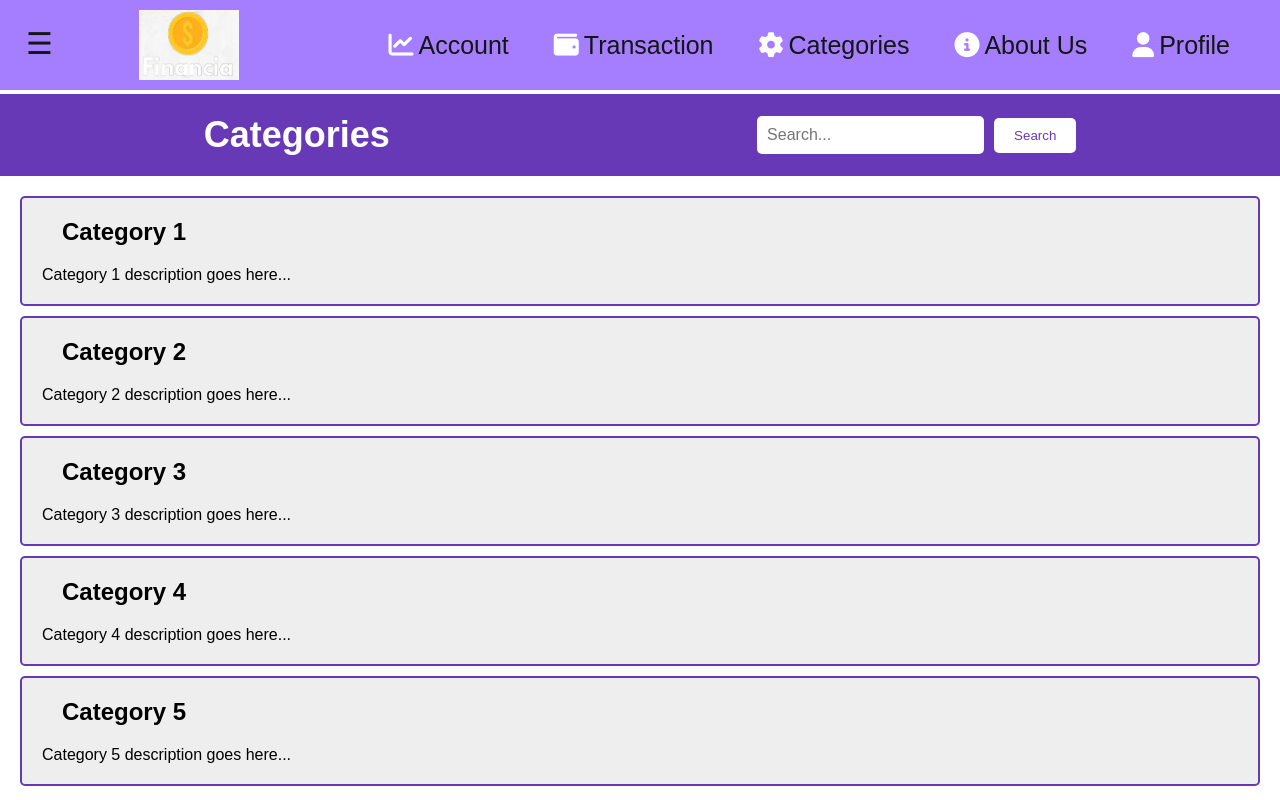
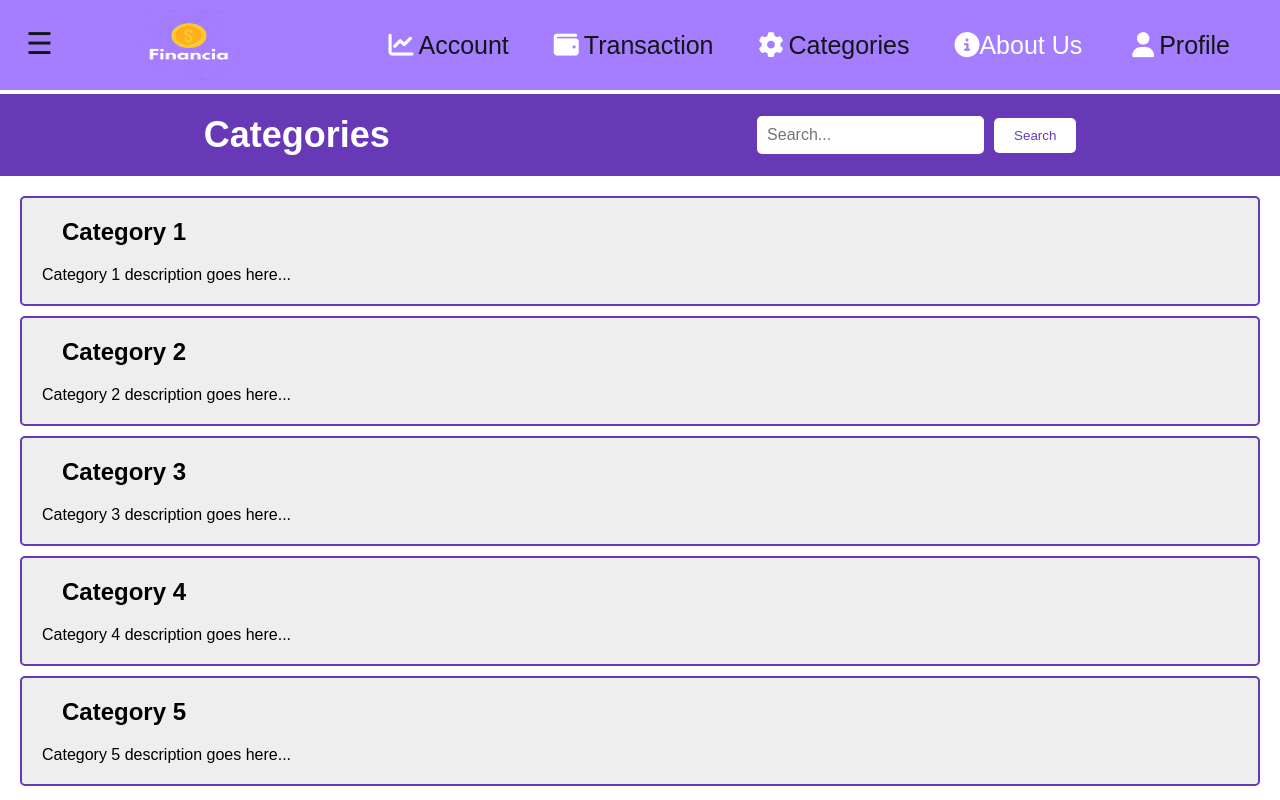
Before and after one commit to mohnish201/Financia, a plain HTML site: page Categories/Categories.html in a window 1280 px wide. Drawn offline with Linux system fonts and the light colour scheme.

Commit message:
Day-3_work(About-Us)

```diff
--- a/Categories/Categories.html
+++ b/Categories/Categories.html
@@ -19,7 +19,7 @@
 
             <span style="font-size:30px;cursor:pointer" onclick="openNav()">&#9776;</span>
           </div>
-        <img src="./financia.logo.jpg" alt="Logo">
+        <img src="./Financia PNG.png" alt="Logo">
 
 
     </div>
@@ -27,7 +27,7 @@
         <li><a href="#"><i class="fas fa-chart-line"></i></a>Account</li>
         <li><a href="#"><i class="fas fa-wallet"></i></a>Transaction</li>
         <li><a href="#"><i class="fas fa-cog"></i></a>Categories</li>
-        <li><a href="./"><i class="fas fa-info-circle"></i></a>About Us</li>
+        <li><a href="..//About-us/aboutus.html"><i class="fas fa-info-circle"></i>About Us</a></li>
         <li><a href="#"><i class="fas fa-user"></i></a>Profile</li>
 
     </ul>
```
Also changed, not shown: Categories/Financia PNG.png (added).
